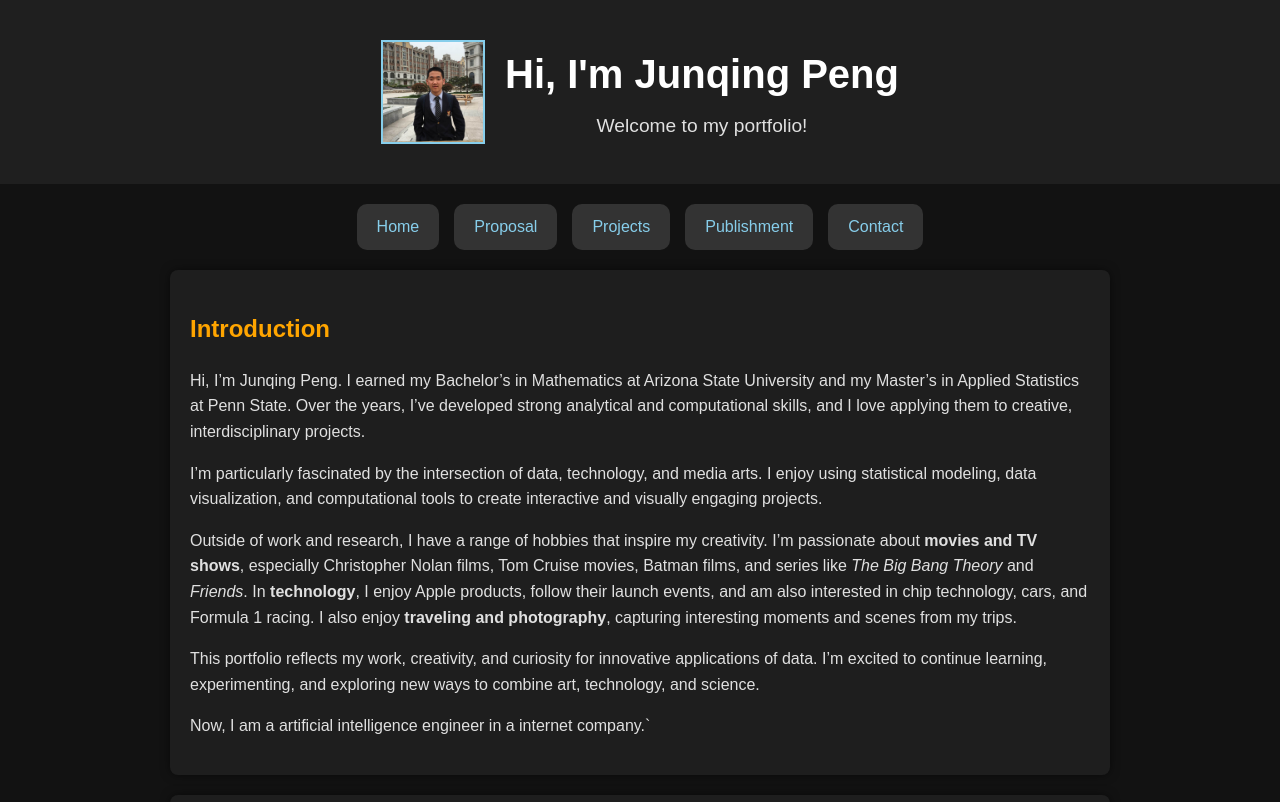
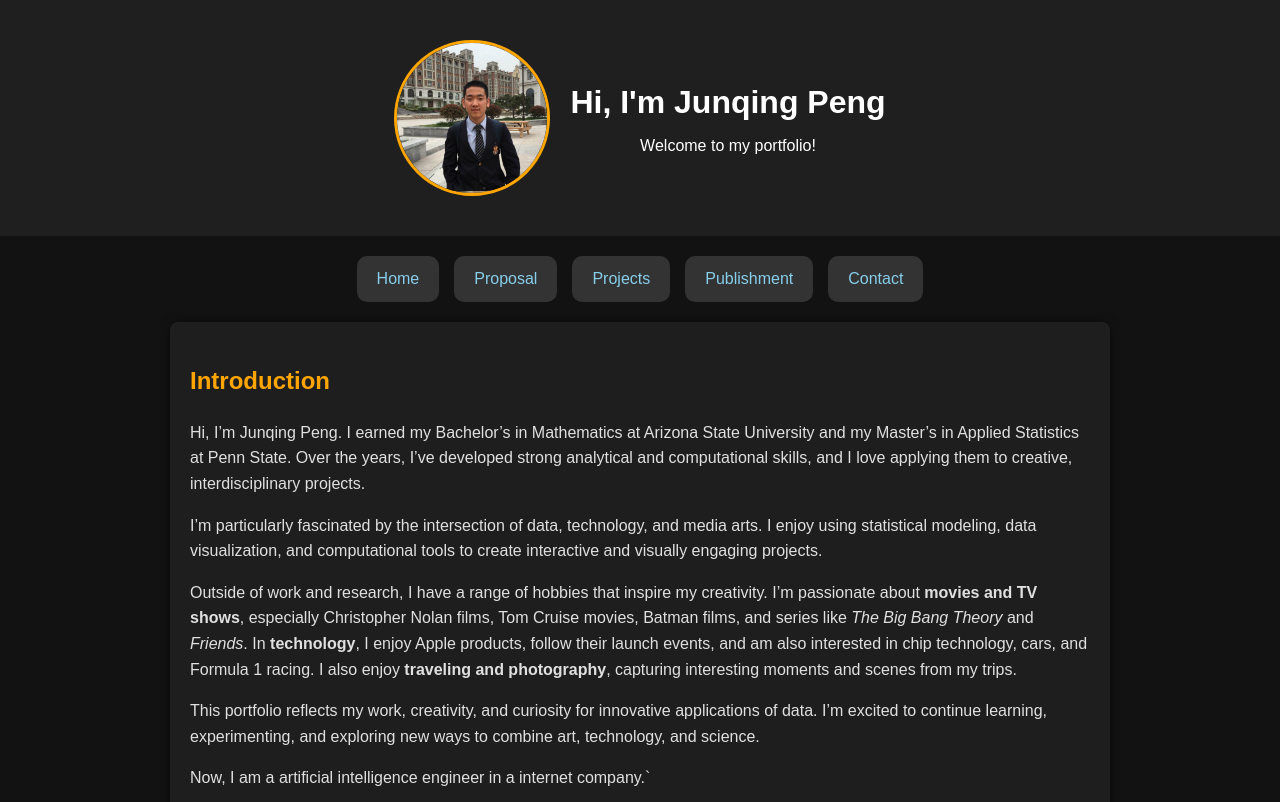
Before and after one commit to benpjq2000/Profolio, a plain HTML site: page index.html in a window 1280 px wide. Shown: the top 802 px of the page. Drawn offline with Linux system fonts and the light colour scheme.

Commit message:
Update website files

```diff
--- a/style.css
+++ b/style.css
@@ -1,29 +1,33 @@
-/* 头像+标题布局 */
+header {
+    background-color: #1f1f1f;
+    color: #ffffff;
+    padding: 40px 20px;
+    text-align: center; /* 保持小屏幕文字居中 */
+}
+
 .header-content {
     display: flex;
-    align-items: center;
-    justify-content: center; /* 居中对齐 */
-    gap: 20px; /* 图片和文字之间间距 */
-    flex-wrap: wrap; /* 响应式，小屏幕自动换行 */
+    align-items: center;    /* 头像和文字垂直居中 */
+    justify-content: center; /* 水平居中整个内容 */
+    gap: 20px;              /* 图片和文字间距 */
+    flex-wrap: wrap;        /* 小屏幕自动换行 */
 }
 
 .profile-pic {
-    width: 100px;       /* 头像大小可调整 */
-    height: 100px;
-     /* 圆形头像 */
-    object-fit: cover;  /* 保持比例填充 */
-    border: 2px solid #87CEEB; /* 给头像加边框，呼应导航色 */
+    width: 150px;
+    height: 150px;
+    object-fit: cover;      /* 保持比例裁剪填满圆形 */
+    border-radius: 50%;     /* 圆形 */
+    border: 3px solid #ffa500; /* 可选边框 */
 }
 
 .header-text h1 {
     margin: 0;
-    font-size: 2.5em;
+    font-size: 2em;
 }
 
 .header-text p {
     margin: 5px 0 0 0;
-    font-size: 1.2em;
-    color: #e0e0e0; /* 与整体文字颜色一致 */
 }
 
 /* 保持原来的全局样式 */
```
Also changed, not shown: index.html (indentation only).
